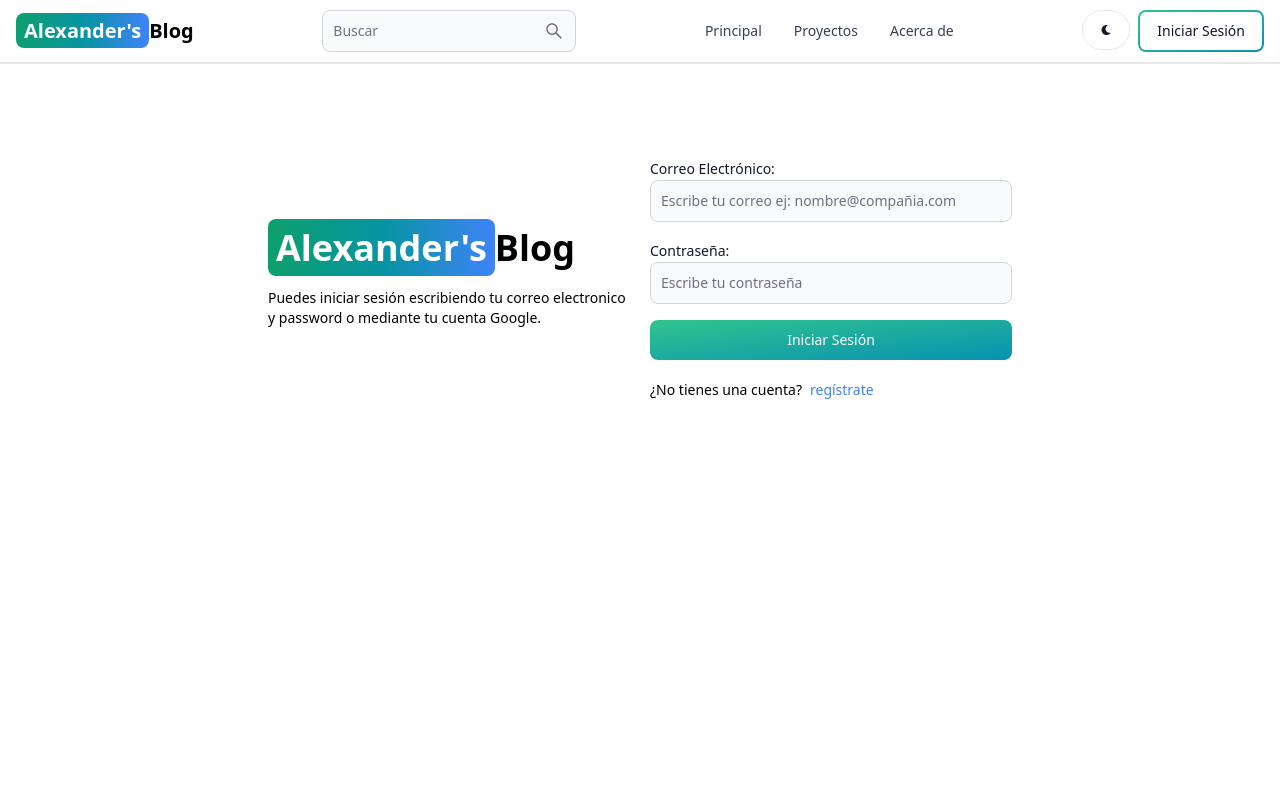
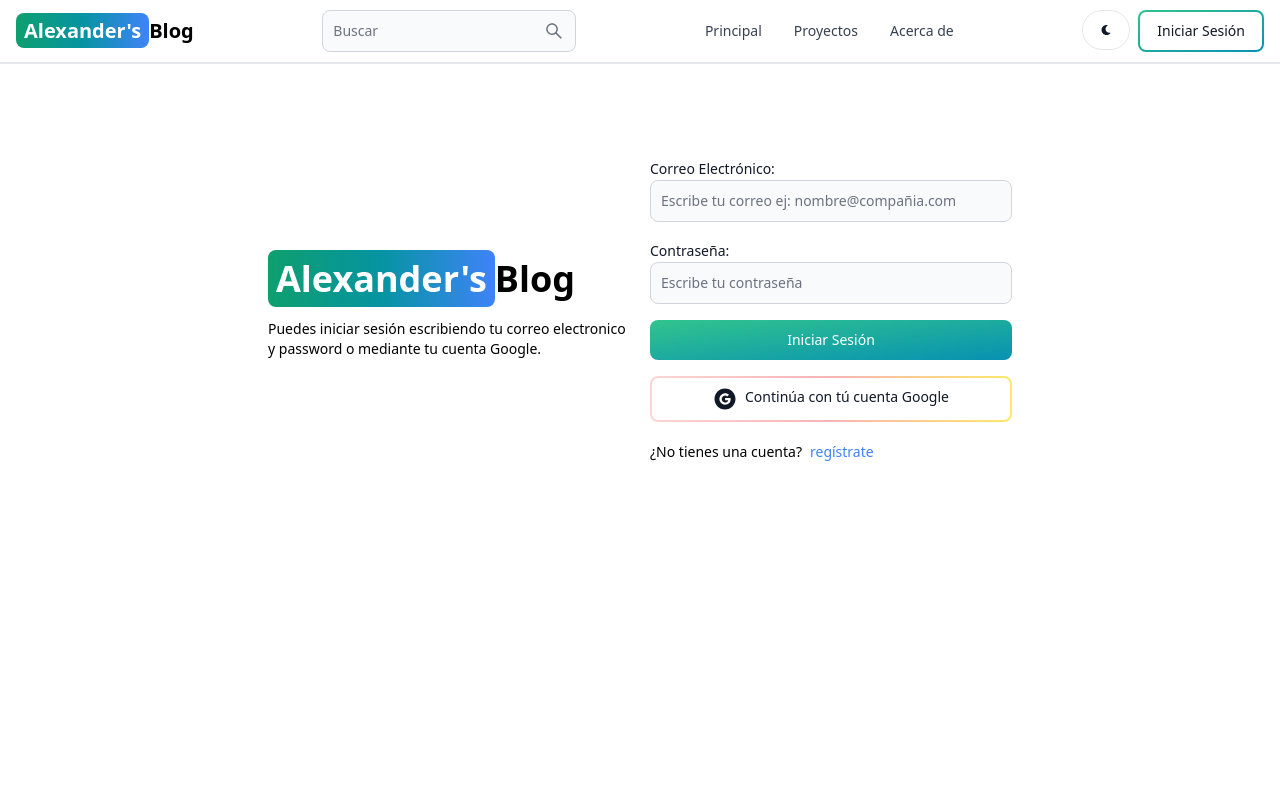
Before and after one commit to bautistalexander/mern-blog-frontend, a React (Vite) app: page /iniciar-sesion in a window 1280 px wide. Shown: the top 800 px of the page. Built offline with nearby package versions, Linux system fonts and the light colour scheme; no server answers.

Commit message:
Se creó el componente OAuth, como también se dio funcionalidad con Google OAuth

```diff
--- a/package.json
+++ b/package.json
@@ -11,6 +11,8 @@
   },
   "dependencies": {
     "@reduxjs/toolkit": "^2.2.2",
+    "dotenv": "^16.4.5",
+    "firebase": "^10.9.0",
     "flowbite-react": "^0.7.5",
     "react": "^18.2.0",
     "react-dom": "^18.2.0",
--- /dev/null
+++ b/src/components/OAuth.jsx
@@ -0,0 +1,45 @@
+import { Button } from "flowbite-react"
+import { AiFillGoogleCircle } from "react-icons/ai"
+import { GoogleAuthProvider, getAuth, signInWithPopup } from 'firebase/auth'
+import { app } from "../firebase";
+import { useDispatch } from "react-redux";
+import { signInSuccess } from "../redux/user/userSlice";
+import { useNavigate } from "react-router-dom";
+
+export const OAuth = () => {
+  const auth = getAuth(app);
+  const dispatch = useDispatch();
+  const navigate = useNavigate();
+  const handleGoogleClick = async () => {
+    const provider = new GoogleAuthProvider();
+    provider.setCustomParameters({ prompt: 'select_account' });
+    try {
+      const resultFromGoogle = await signInWithPopup(auth, provider);
+      const res = await fetch('/api/auth/google', {
+        method: 'POST',
+        headers: {
+          'Content-Type': 'application/json'
+        },
+        body: JSON.stringify({
+          name: resultFromGoogle.user.displayName,
+          email: resultFromGoogle.user.email,
+          googlePhotoUrl: resultFromGoogle.user.photoURL
+        })
+      });
+      const data = await res.json();
+      if (res.ok) {
+        dispatch(signInSuccess(data));
+        navigate('/');
+      }
+    } catch (error) {
+      console.log(error);
+    }
+  };
+
+  return (
+    <Button type='button' gradientDuoTone='redToYellow' outline onClick={handleGoogleClick}>
+      <AiFillGoogleCircle className='w-6 h-6 mr-2' />
+      <span>Continúa con tú cuenta Google</span>
+    </Button>
+  )
+}
--- /dev/null
+++ b/src/firebase.js
@@ -0,0 +1,16 @@
+// Import the functions you need from the SDKs you need
+import { initializeApp } from "firebase/app";
+// TODO: Add SDKs for Firebase products that you want to use
+// https://firebase.google.com/docs/web/setup#available-libraries
+
+const firebaseConfig = {
+  apiKey: import.meta.env.VITE_FIREBASE_API_KEY,
+  authDomain: "mern-app-blog.firebaseapp.com",
+  projectId: "mern-app-blog",
+  storageBucket: "mern-app-blog.appspot.com",
+  messagingSenderId: "259718641113",
+  appId: "1:259718641113:web:ca7e9a4b23c53a0aced5c8"
+}
+
+// Initialize Firebase
+export const app = initializeApp(firebaseConfig);
--- a/src/pages/SignIn.jsx
+++ b/src/pages/SignIn.jsx
@@ -3,6 +3,7 @@
 import { useState } from 'react';
 import { useDispatch, useSelector } from 'react-redux';
 import { signInStart, signInSuccess, signInFailure } from '../redux/user/userSlice';
+import { OAuth } from '../components/OAuth';
 
 export const SignIn = () => {
   const [formData, setFormData] = useState({});
@@ -82,6 +83,7 @@
                 ) : 'Iniciar Sesión'
               }
             </Button>
+            <OAuth />
           </form>
           <div className='flex gap-2 text-sm mt-5'>
             <span>¿No tienes una cuenta?</span>
--- a/src/pages/SignUp.jsx
+++ b/src/pages/SignUp.jsx
@@ -1,6 +1,7 @@
 import { Link, useNavigate } from 'react-router-dom'
 import { Label, TextInput, Button, Alert, Spinner } from 'flowbite-react'
 import { useState } from 'react';
+import { OAuth } from '../components/OAuth';
 
 export const SignUp = () => {
   const [formData, setFormData] = useState({});
@@ -77,6 +78,7 @@
                 ) : 'Registrarse'
               }
             </Button>
+            <OAuth />
           </form>
           <div className='flex gap-2 text-sm mt-5'>
             <span>¿Ya tienes una cuenta?</span>
```
Also changed, not shown: 2 other files (tests, documents, lock files or other folders).
